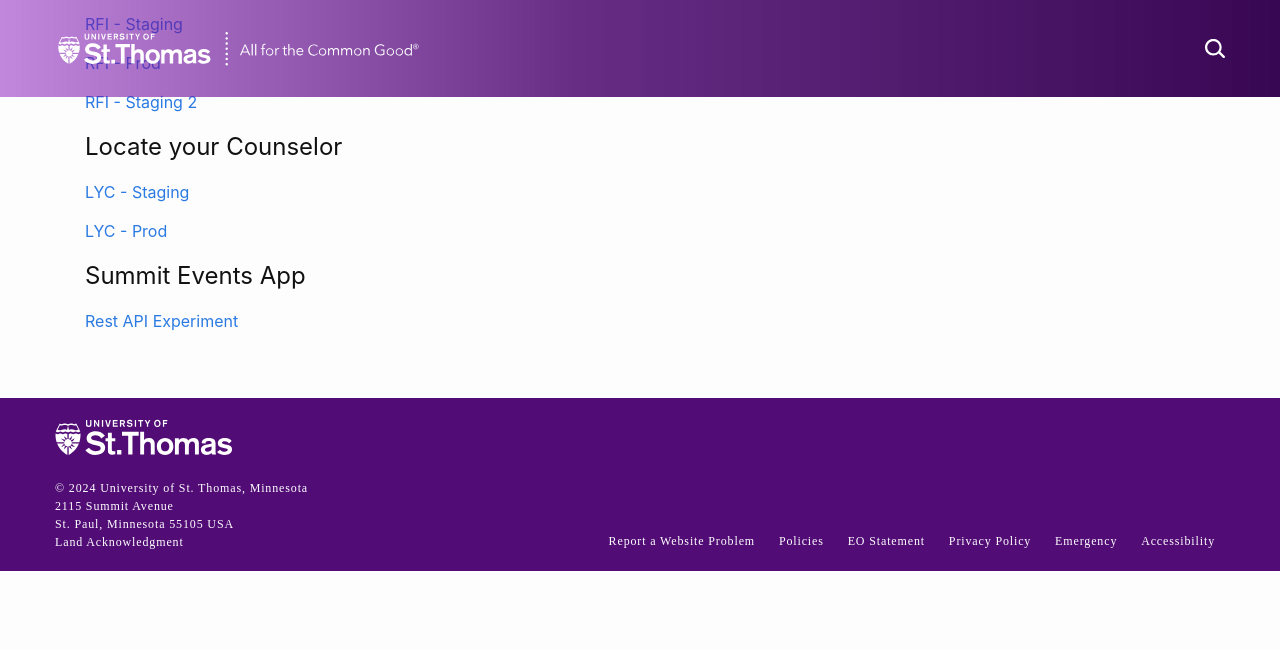
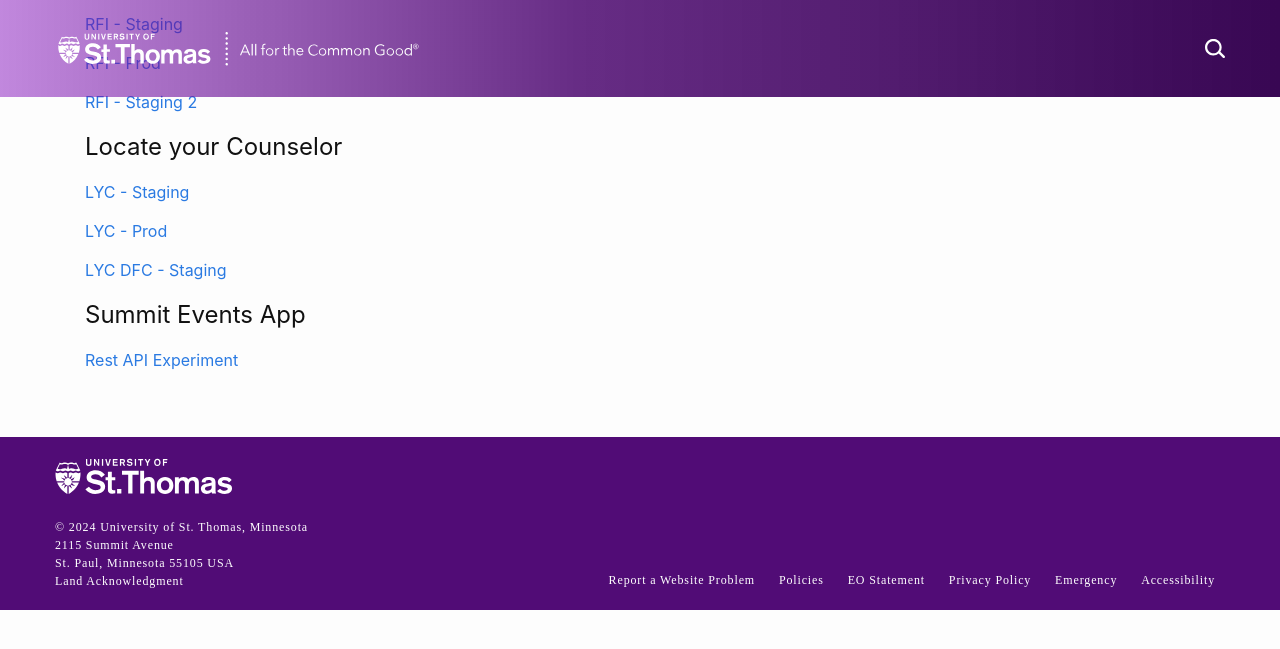
Before and after one commit to UniversityOfSaintThomas/crm_web_test, a Jekyll site: the page built from index.md, in a window 1280 px wide and 900 px high, scrolled down 382 px. Shown: the top 649 px of the window. Built offline with Jekyll 4.4.1, drawn with Linux system fonts in a browser that asks for light colours; some web fonts are replaced; our own code applies the rules of GitHub Pages for plain Markdown files.

Commit message:
Update index.md

```diff
--- a/index.md
+++ b/index.md
@@ -21,6 +21,8 @@ This site is used to test external web pages (outside of Salesforce) that host C
 
 [LYC - Prod](locate-prod.md)
 
+[LYC DFC - Staging](locate-dfc-staging.md)
+
 
 ## Summit Events App
 
```
